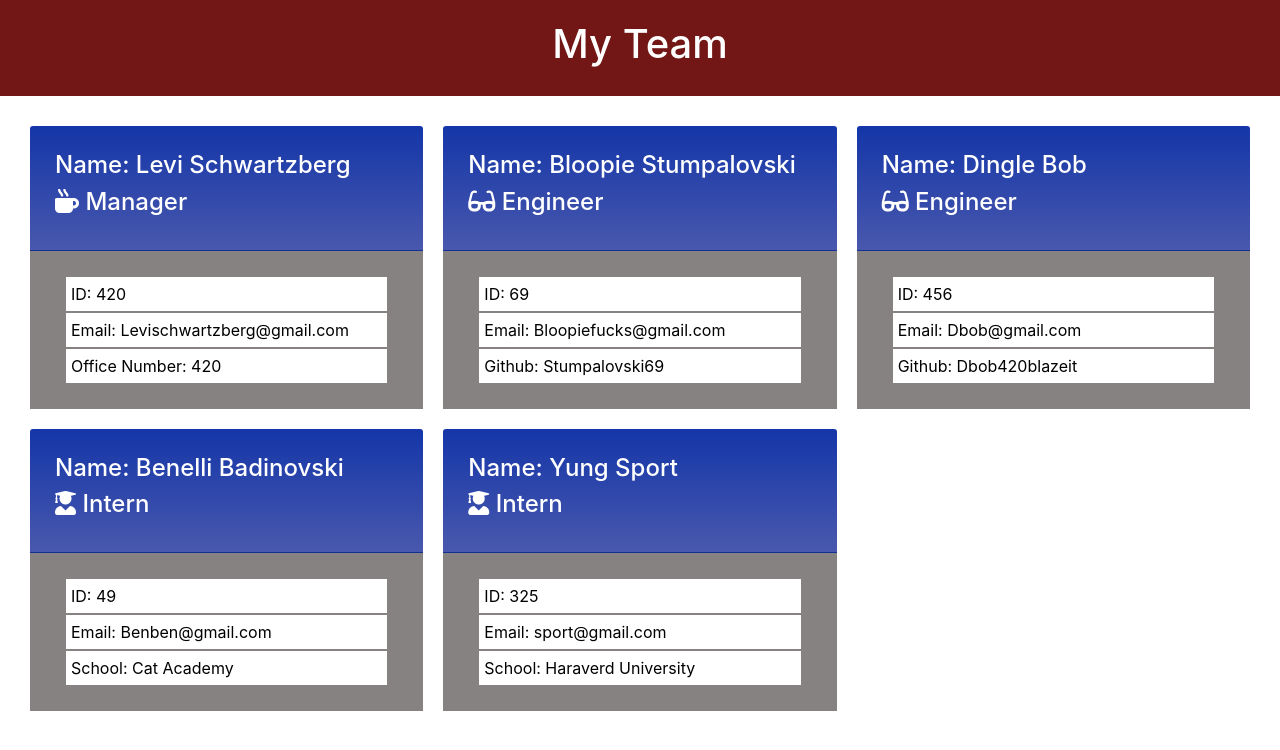
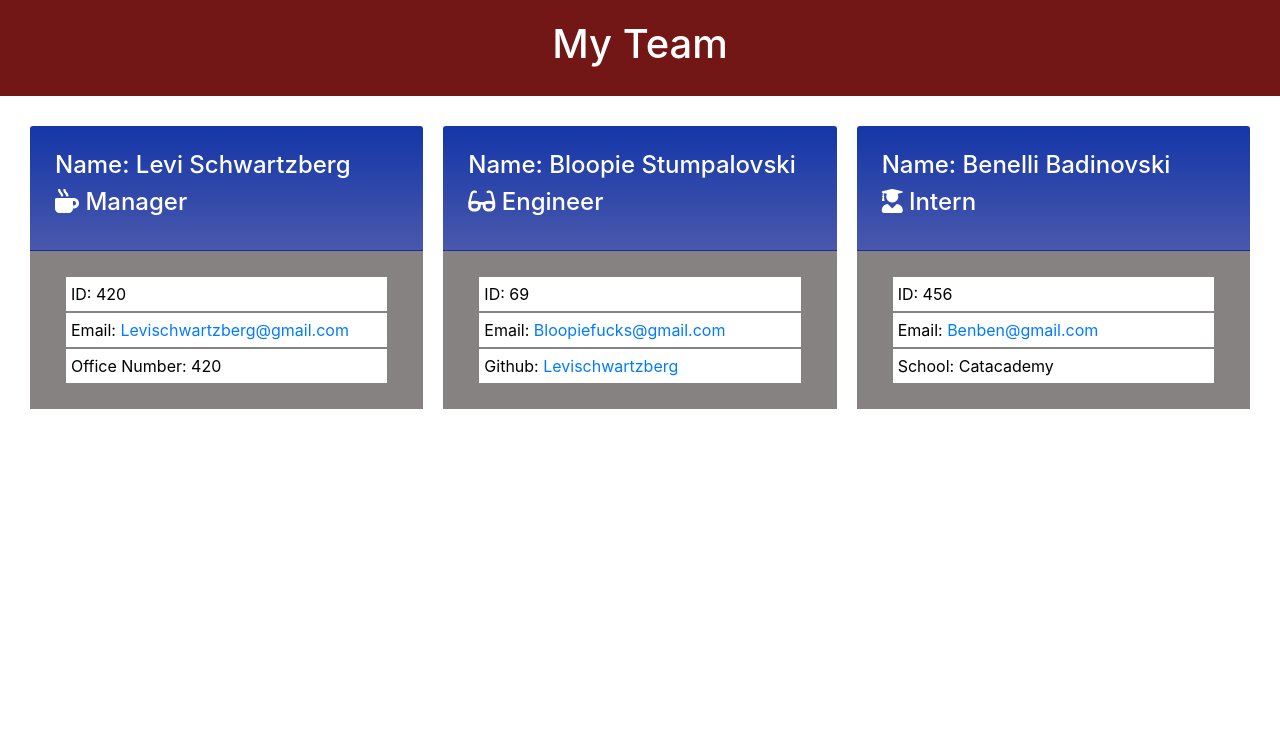
Before and after one commit to Levischwartzberg/Team_Profile_Generator, a website with bundled scripts: page index.html in a window 1280 px wide. Built offline with nearby package versions, Linux system fonts and the light colour scheme.

Commit message:
added email links and github links

```diff
--- a/index.html
+++ b/index.html
@@ -25,7 +25,7 @@
 
       <body>
         <header>
-          <h1>My Team</h1>
+            <h1>My Team</h1>
         </header>
 
         <div class="employees row">
@@ -44,7 +44,7 @@
                         ID: 420
                     </p>
                     <p>
-                        Email: Levischwartzberg@gmail.com
+                        Email: <a href="mailto:Levischwartzberg@gmail.com"> Levischwartzberg@gmail.com </a>
                     </p>
                     <p>
                         Office Number: 420
@@ -66,32 +66,10 @@
                         ID: 69
                     </p>
                     <p>
-                        Email: Bloopiefucks@gmail.com
+                        Email: <a href="mailto:Bloopiefucks@gmail.com"> Bloopiefucks@gmail.com </a>
                     </p>
                     <p>
-                        Github: Stumpalovski69
-                    </p>
-                </div>
-            </div>
-
-            <div class="employee-card col-12 col-md-6 col-lg-4">
-                <div class="card-header">
-                    <h4>
-                        Name: Dingle Bob
-                    </h4>
-                    <h4>
-                        <i class="fas fa-glasses"></i> Engineer
-                    </h4>
-                </div>
-                <div class="card-info">
-                    <p>
-                        ID: 456
-                    </p>
-                    <p>
-                        Email: Dbob@gmail.com
-                    </p>
-                    <p>
-                        Github: Dbob420blazeit
+                        Github: <a href="https://github.com/Levischwartzberg"> Levischwartzberg </a>
                     </p>
                 </div>
             </div>
@@ -107,35 +85,13 @@
                 </div>
                 <div class="card-info">
                     <p>
-                        ID: 49
+                        ID: 456
                     </p>
                     <p>
-                        Email: Benben@gmail.com
+                        Email: <a href="mailto:Benben@gmail.com"> Benben@gmail.com </a>
                     </p>
                     <p>
-                        School: Cat Academy
-                    </p>
-                </div>
-            </div>
-
-            <div class="employee-card col-12 col-md-6 col-lg-4">
-                <div class="card-header">
-                    <h4>
-                        Name: Yung Sport
-                    </h4>
-                    <h4>
-                        <i class="fas fa-user-graduate"></i> Intern
-                    </h4>
-                </div>
-                <div class="card-info">
-                    <p>
-                        ID: 325
-                    </p>
-                    <p>
-                        Email: sport@gmail.com
-                    </p>
-                    <p>
-                        School: Haraverd University
+                        School: Catacademy
                     </p>
                 </div>
             </div>
--- a/index.js
+++ b/index.js
@@ -213,7 +213,7 @@ function generateHTML(managerArray, engineerArray, internArray) {
                         ID: ${managerArray[0].id}
                     </p>
                     <p>
-                        Email: ${managerArray[0].email}
+                        Email: <a href="mailto:${managerArray[0].email}"> ${managerArray[0].email} </a>
                     </p>
                     <p>
                         Office Number: ${managerArray[0].officeNumber}
@@ -239,10 +239,10 @@ function generateHTML(managerArray, engineerArray, internArray) {
                         ID: ${engineerArray[i].id}
                     </p>
                     <p>
-                        Email: ${engineerArray[i].email}
+                        Email: <a href="mailto:${engineerArray[i].email}"> ${engineerArray[i].email} </a>
                     </p>
                     <p>
-                        Github: ${engineerArray[i].github}
+                        Github: <a href="https://github.com/${engineerArray[i].github}"> ${engineerArray[i].github} </a>
                     </p>
                 </div>
             </div>
@@ -265,7 +265,7 @@ function generateHTML(managerArray, engineerArray, internArray) {
                         ID: ${internArray[i].id}
                     </p>
                     <p>
-                        Email: ${internArray[i].email}
+                        Email: <a href="mailto:${internArray[i].email}"> ${internArray[i].email} </a>
                     </p>
                     <p>
                         School: ${internArray[i].school}
```
